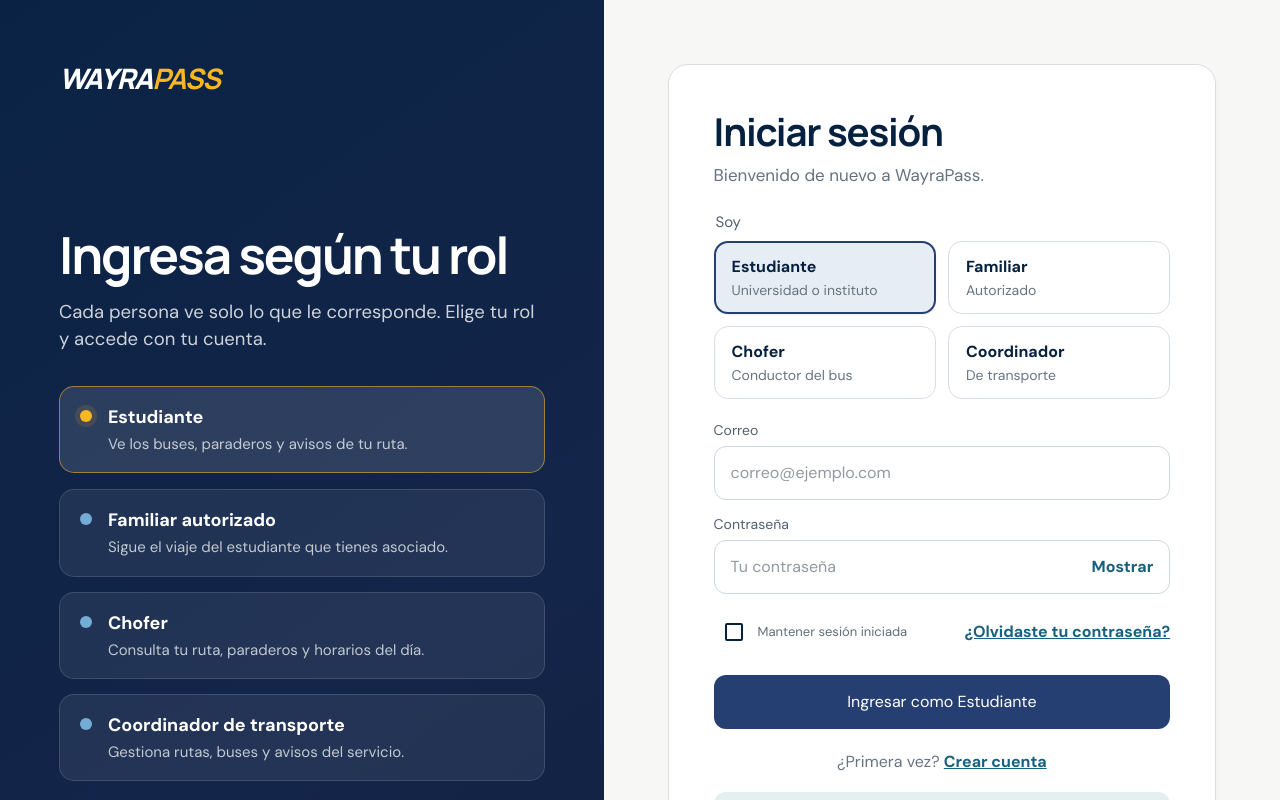
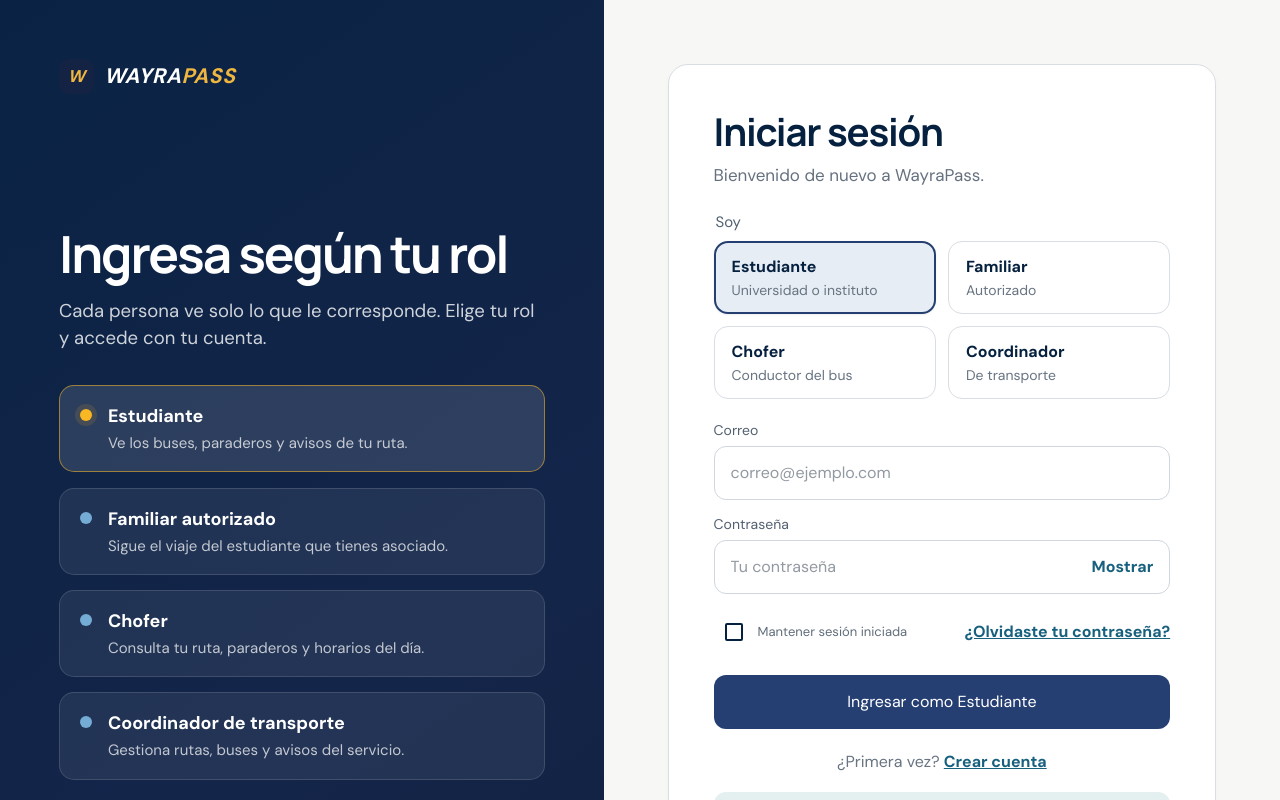
Before and after one commit to WayraPass/wayrapass-webapp, an Angular app: page /login in a window 1280 px wide. Shown: the top 800 px of the page. Built offline with nearby package versions, Linux system fonts and the light colour scheme.

Commit message:
cambios de diseño del logo

```diff
--- a/src/app/pages/auth/forgot-password/forgot-password.html
+++ b/src/app/pages/auth/forgot-password/forgot-password.html
@@ -1,6 +1,9 @@
 <div class="auth-page compact-auth-page">
   <aside class="auth-brand-panel">
-    <a class="wordmark" routerLink="/login"><span>WAYRA</span><strong>PASS</strong></a>
+    <a class="brand" routerLink="/login" aria-label="WayraPass, volver al inicio">
+      <span class="brand-mark" aria-hidden="true">W</span>
+      <span class="brand-word">WAYRA<span>PASS</span></span>
+    </a>
     <div class="brand-copy"><h1>Recupera tu acceso</h1><p>Simularemos el envío de un enlace temporal al correo registrado, sin usar un servicio real.</p>
       <ol class="recovery-steps"><li class="active"><span>1</span>Ingresar correo</li><li><span>2</span>Abrir enlace simulado</li><li><span>3</span>Crear contraseña</li></ol>
     </div>
@@ -8,7 +11,10 @@
   </aside>
   <main class="auth-form-panel">
     <section class="auth-card recovery-card" aria-labelledby="forgot-title">
-      <div class="mobile-wordmark"><span>WAYRA</span><strong>PASS</strong></div>
+      <div class="brand mobile-wordmark">
+        <span class="brand-mark" aria-hidden="true">W</span>
+        <span class="brand-word">WAYRA<span>PASS</span></span>
+      </div>
       @if (!ticket()) {
         <header class="form-heading"><h2 id="forgot-title">Olvidé mi contraseña</h2><p>Ingresa el correo asociado a una cuenta mock.</p></header>
         @if (errorMessage()) { <div class="form-alert error" role="alert">{{ errorMessage() }}</div> }
--- a/src/app/pages/auth/login/login.html
+++ b/src/app/pages/auth/login/login.html
@@ -1,7 +1,8 @@
 <div class="auth-page login-page">
   <aside class="auth-brand-panel" aria-label="Perfiles de WayraPass">
-    <a class="wordmark" routerLink="/login" aria-label="WayraPass, inicio">
-      <span>WAYRA</span><strong>PASS</strong>
+    <a class="brand" routerLink="/login" aria-label="WayraPass, inicio">
+      <span class="brand-mark" aria-hidden="true">W</span>
+      <span class="brand-word">WAYRA<span>PASS</span></span>
     </a>
 
     <div class="brand-copy">
@@ -23,7 +24,10 @@
 
   <main class="auth-form-panel">
     <section class="auth-card" aria-labelledby="login-title">
-      <div class="mobile-wordmark"><span>WAYRA</span><strong>PASS</strong></div>
+      <div class="brand mobile-wordmark">
+        <span class="brand-mark" aria-hidden="true">W</span>
+        <span class="brand-word">WAYRA<span>PASS</span></span>
+      </div>
       <header class="form-heading">
         <h2 id="login-title">Iniciar sesión</h2>
         <p>Bienvenido de nuevo a WayraPass.</p>
--- a/src/app/pages/auth/register/register.html
+++ b/src/app/pages/auth/register/register.html
@@ -1,6 +1,9 @@
 <div class="auth-page compact-auth-page">
   <aside class="auth-brand-panel">
-    <a class="wordmark" routerLink="/login"><span>WAYRA</span><strong>PASS</strong></a>
+    <a class="brand" routerLink="/login" aria-label="WayraPass, volver al inicio">
+      <span class="brand-mark" aria-hidden="true">W</span>
+      <span class="brand-word">WAYRA<span>PASS</span></span>
+    </a>
     <div class="brand-copy">
       <h1>Crea tu cuenta</h1>
       <p>El registro público está disponible únicamente para estudiantes y familiares autorizados.</p>
@@ -14,7 +17,10 @@
 
   <main class="auth-form-panel">
     <section class="auth-card register-card" aria-labelledby="register-title">
-      <div class="mobile-wordmark"><span>WAYRA</span><strong>PASS</strong></div>
+      <div class="brand mobile-wordmark">
+        <span class="brand-mark" aria-hidden="true">W</span>
+        <span class="brand-word">WAYRA<span>PASS</span></span>
+      </div>
       <header class="form-heading"><h2 id="register-title">Crear cuenta</h2><p>Completa tus datos para usar la simulación de WayraPass.</p></header>
 
       <fieldset class="role-selector public-role-selector">
--- a/src/app/pages/auth/reset-password/reset-password.html
+++ b/src/app/pages/auth/reset-password/reset-password.html
@@ -1,6 +1,16 @@
 <div class="auth-page compact-auth-page">
-  <aside class="auth-brand-panel"><a class="wordmark" routerLink="/login"><span>WAYRA</span><strong>PASS</strong></a><div class="brand-copy"><h1>Define una nueva contraseña</h1><p>El cambio se guarda únicamente en los datos mock de este navegador.</p><ol class="recovery-steps"><li><span>1</span>Ingresar correo</li><li><span>2</span>Abrir enlace simulado</li><li class="active"><span>3</span>Crear contraseña</li></ol></div><p class="security-note"><span></span> Tu rol y tus datos asociados no cambiarán</p></aside>
-  <main class="auth-form-panel"><section class="auth-card recovery-card" aria-labelledby="reset-title"><div class="mobile-wordmark"><span>WAYRA</span><strong>PASS</strong></div>
+  <aside class="auth-brand-panel">
+    <a class="brand" routerLink="/login" aria-label="WayraPass, volver al inicio">
+      <span class="brand-mark" aria-hidden="true">W</span>
+      <span class="brand-word">WAYRA<span>PASS</span></span>
+    </a>
+    <div class="brand-copy"><h1>Define una nueva contraseña</h1><p>El cambio se guarda únicamente en los datos mock de este navegador.</p><ol class="recovery-steps"><li><span>1</span>Ingresar correo</li><li><span>2</span>Abrir enlace simulado</li><li class="active"><span>3</span>Crear contraseña</li></ol></div><p class="security-note"><span></span> Tu rol y tus datos asociados no cambiarán</p>
+  </aside>
+  <main class="auth-form-panel"><section class="auth-card recovery-card" aria-labelledby="reset-title">
+    <div class="brand mobile-wordmark">
+      <span class="brand-mark" aria-hidden="true">W</span>
+      <span class="brand-word">WAYRA<span>PASS</span></span>
+    </div>
     @if (!completed()) {
       <header class="form-heading"><h2 id="reset-title">Restablecer contraseña</h2><p>Cuenta: <strong>{{ email || 'enlace no válido' }}</strong></p></header>
       @if (errorMessage()) { <div class="form-alert error" role="alert">{{ errorMessage() }}</div> }
--- a/src/app/pages/coordinator/layout/coordinator-layout.html
+++ b/src/app/pages/coordinator/layout/coordinator-layout.html
@@ -1,6 +1,9 @@
 <div class="wp-app shell">
   <nav class="sidebar" aria-label="Menú del coordinador">
-    <a class="brand" routerLink="/coordinator/routes" aria-label="WayraPass, inicio">WAYRA<span>PASS</span></a>
+    <a class="brand" routerLink="/coordinator/routes" aria-label="WayraPass, inicio">
+      <span class="brand-mark" aria-hidden="true">W</span>
+      <span class="brand-word">WAYRA<span>PASS</span></span>
+    </a>
 
     <div class="nav">
       <span class="nav-title">Coordinación</span>
--- a/src/app/pages/shared/dashboard-shell/dashboard-shell.html
+++ b/src/app/pages/shared/dashboard-shell/dashboard-shell.html
@@ -1,6 +1,9 @@
 <div class="dashboard-page">
   <header class="dashboard-header">
-    <a class="dashboard-wordmark" href="/" aria-label="WayraPass"><span>WAYRA</span><strong>PASS</strong></a>
+    <a class="brand dashboard-brand" href="/" aria-label="WayraPass">
+      <span class="brand-mark" aria-hidden="true">W</span>
+      <span class="brand-word">WAYRA<span>PASS</span></span>
+    </a>
     <div class="user-actions"><span class="role-chip">{{ roleName() }}</span><button mat-stroked-button type="button" (click)="logout()"><mat-icon>logout</mat-icon>Cerrar sesión</button></div>
   </header>
   <main class="dashboard-main">
--- a/src/styles.css
+++ b/src/styles.css
@@ -14,6 +14,80 @@
 body { min-height: 100vh; color: var(--wp-navy); background: var(--wp-paper); font-family: 'DM Sans', Arial, sans-serif; }
 * { box-sizing: border-box; }
 button, input { font: inherit; }
+
+.brand,
+.wordmark,
+.mobile-wordmark,
+.dashboard-wordmark {
+  position: relative;
+  z-index: 1;
+  display: inline-flex;
+  align-items: center;
+  gap: 10px;
+  flex-shrink: 0;
+  text-decoration: none;
+}
+
+.brand-mark,
+.wordmark > span:first-child,
+.mobile-wordmark > span:first-child,
+.dashboard-wordmark > span:first-child {
+  display: flex;
+  align-items: center;
+  justify-content: center;
+  width: 35px;
+  height: 35px;
+  padding: 0;
+  margin: 0;
+  border-radius: 11px;
+  background: #142344;
+  color: #efb640;
+  font-size: 17px;
+  font-weight: 900;
+  font-style: italic;
+  line-height: 1;
+  text-align: center;
+}
+
+.brand-word,
+.wordmark > span:last-child,
+.mobile-wordmark > span:last-child,
+.dashboard-wordmark > span:last-child {
+  color: #142344;
+  font-size: 21px;
+  font-style: italic;
+  font-weight: 900;
+  letter-spacing: 0.6px;
+}
+
+.brand-word span,
+.wordmark > span:last-child strong,
+.mobile-wordmark > span:last-child strong,
+.dashboard-wordmark > span:last-child strong {
+  color: #efb640;
+}
+
+.auth-brand-panel .brand-word,
+.auth-brand-panel .wordmark > span:last-child,
+.auth-brand-panel .mobile-wordmark > span:last-child {
+  color: #fff;
+}
+
+.auth-brand-panel .brand-word span,
+.auth-brand-panel .wordmark > span:last-child strong,
+.auth-brand-panel .mobile-wordmark > span:last-child strong {
+  color: #efb640;
+}
+
+.dashboard-header .brand-word,
+.dashboard-header .dashboard-wordmark > span:last-child {
+  color: #142344;
+}
+
+.dashboard-header .brand-word span,
+.dashboard-header .dashboard-wordmark > span:last-child strong {
+  color: #efb640;
+}
 
 .auth-page { min-height: 100vh; display: grid; grid-template-columns: minmax(460px, 1fr) minmax(570px, 1.12fr); }
 .auth-brand-panel { min-height: 100vh; display: flex; flex-direction: column; padding: clamp(34px, 4.6vw, 72px); color: #fff; background: linear-gradient(145deg, #0a2344, #14254a 68%, #10213f); }
```
Also changed, not shown: src/app/pages/register/register.html (added, +23 -0 lines).
